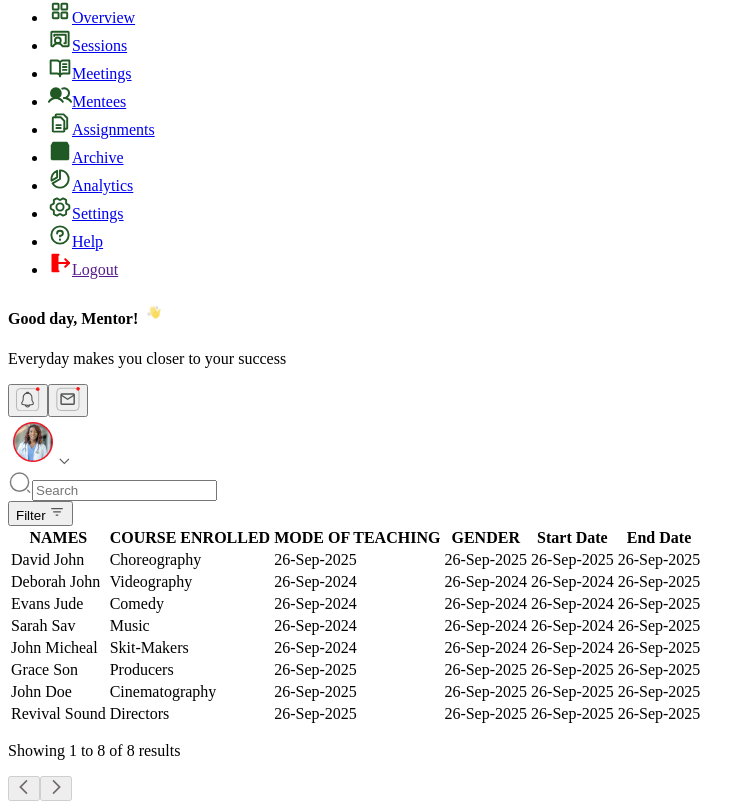
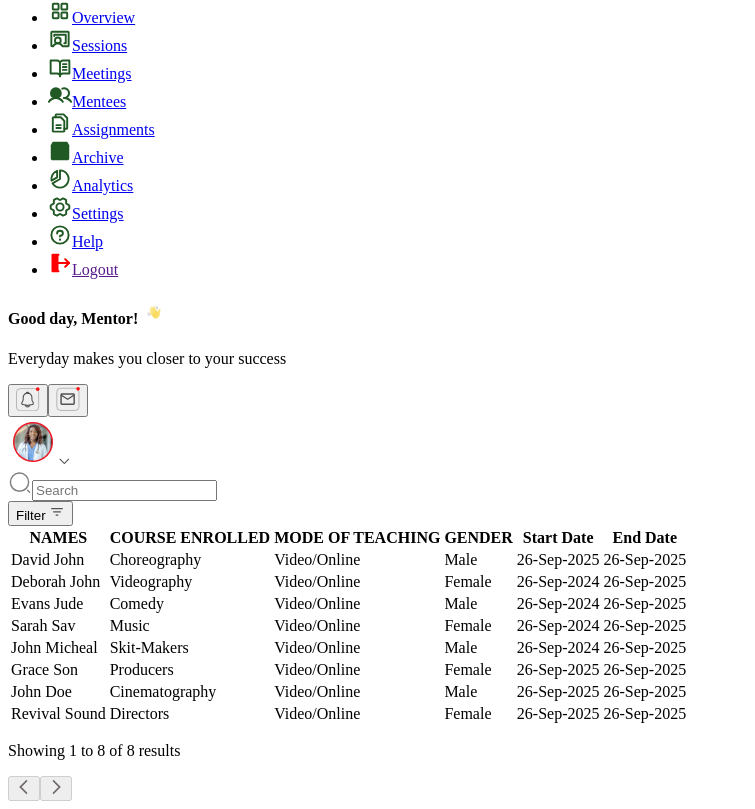
Before and after one commit to Omolara5861/superstar-mentors, a Next.js app: page /mentor-dashboard/mentees/Mentees in a window 1280 px wide. Shown: the part 499-1308 px from the top of the page, without its empty margins (0-755 px from the left). Built offline with nearby package versions, Linux system fonts and the light colour scheme.

Commit message:
refactor: :lipstick: Change style

```diff
--- a/src/components/table/Table.tsx
+++ b/src/components/table/Table.tsx
@@ -21,7 +21,7 @@ function Table<T extends Record<string, any>>({ data, columns }: TableProps<T>)
                         {columns.map((column, index) => (
                             <th
                                 key={index}
-                                className="border-b border-gray-400 text-left font-bold text-xl px-6 py-4 text-primary uppercase"
+                                className="border-b border-gray-400 text-left font-bold text-xl px-6 py-4 text-subtext uppercase"
                             >
                                 {column.header}
                             </th>
@@ -34,7 +34,7 @@ function Table<T extends Record<string, any>>({ data, columns }: TableProps<T>)
                             {columns.map((column, colIndex) => (
                                 <td
                                     key={colIndex}
-                                    className="px-6 pt-6 pb-4 text-sm font-semibold text-[#555555] border-b"
+                                    className="px-6 pt-6 pb-4 font-semibold text-[#555555] border-b"
                                 >
                                     {column.render
                                         ? column.render(row[column.accessor] as T[keyof T], row)
--- a/src/pages/mentor-dashboard/mentees/Mentees.tsx
+++ b/src/pages/mentor-dashboard/mentees/Mentees.tsx
@@ -89,7 +89,7 @@ const paginate = (data: any, currentPage: any, itemsPerPage: any) => {
     return data.slice(startIndex, endIndex);
 };
 
-const AssignmentsPage = () => {
+const MenteesPage = () => {
     const itemsPerPage = 10;
     const [currentPage, setCurrentPage] = useState(1);
 
@@ -111,29 +111,10 @@ const AssignmentsPage = () => {
     const columns = [
         { header: "NAMES", accessor: "name" },
         { header: "COURSE ENROLLED", accessor: "courseEnrolled" },
-        { header: "MODE OF TEACHING", accessor: "startDate" },
-        { header: "GENDER", accessor: "startDate" },
+        { header: "MODE OF TEACHING", accessor: "modeOfTeaching" },
+        { header: "GENDER", accessor: "gender" },
         { header: "Start Date", accessor: "startDate" },
         { header: "End Date", accessor: "endDate" },
-        {
-            render: (value: any, row: any) => {
-                let textColor, icon;
-                switch (value) {
-                    case "Completed":
-                        textColor = "text-green-500";
-                        icon = "/dashboard/online.svg";
-                        break;
-                    case "Pending":
-                        textColor = "text-yellow-500";
-                        icon = "/dashboard/pending.svg";
-                        break;
-                    case "Grading":
-                        textColor = "text-blue-500";
-                        icon = "/dashboard/online.svg";
-                        break;
-                }
-            }
-        }
     ];
 
 
@@ -197,4 +178,4 @@ const AssignmentsPage = () => {
     );
 };
 
-export default Wrapper(AssignmentsPage);
+export default Wrapper(MenteesPage);
```
